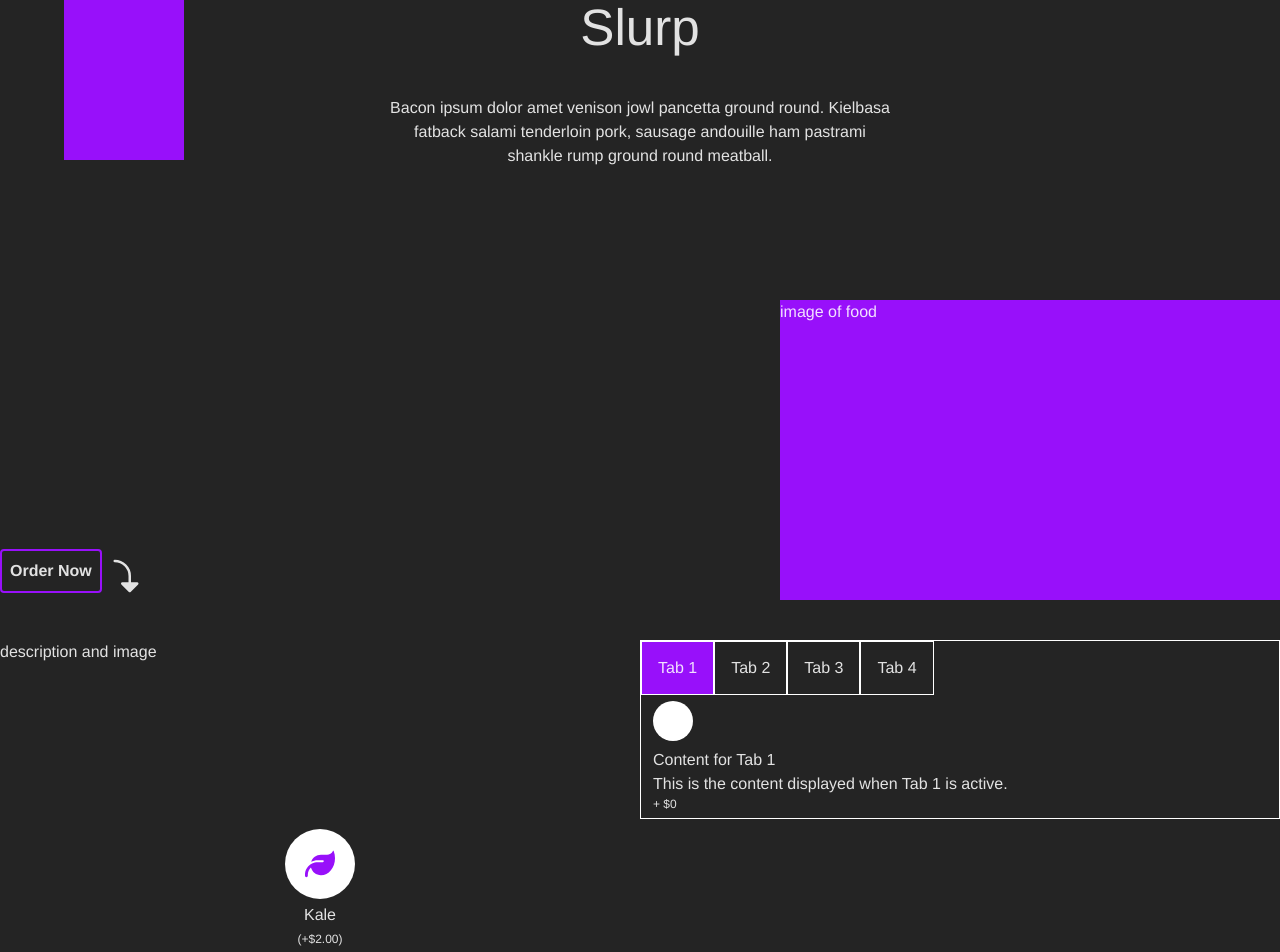
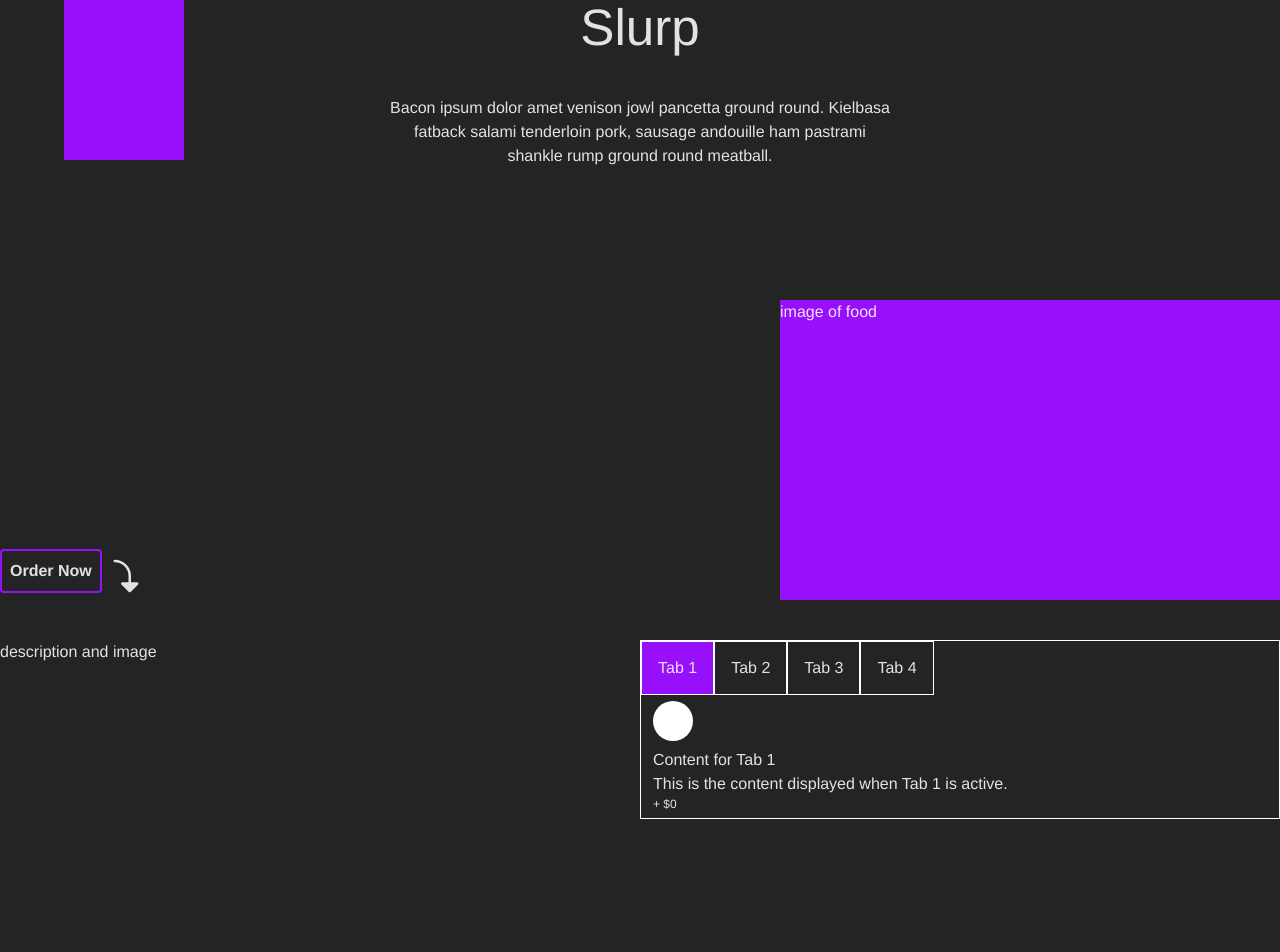
Before and after one commit to svonharris/food-order-app, a React (Vite) app: page / in a window 1280 px wide. Shown: the top 952 px of the page. After the commit the page ends 859 px from the top, so only its background shows below. Built offline with nearby package versions, Linux system fonts and the light colour scheme.

Commit message:
Removed Tab component. Testing sending Data to Tabs component.

```diff
--- a/src/App.tsx
+++ b/src/App.tsx
@@ -1,7 +1,7 @@
 import Header from "./components/Header/Header.tsx";
 import Button from "./components/Button/Button.tsx";
 import Tabs from "./components/Tabs/Tabs.tsx";
-import Tab from "./components/Tab/Tab.tsx";
+// import { testingData } from "./Data/Data.tsx";
 
 import "./index.css";
 
@@ -32,8 +32,8 @@ function App() {
         <section className="max-w-[1400px] mx-auto my-0 py-10 grid grid-cols-2">
           <div>description and image</div>
           {/* customization tabs */}
+          {/* <Tabs data={testingData} /> */}
           <Tabs />
-          <Tab />
         </section>
         {/* checkout */}
         <section></section>
```
